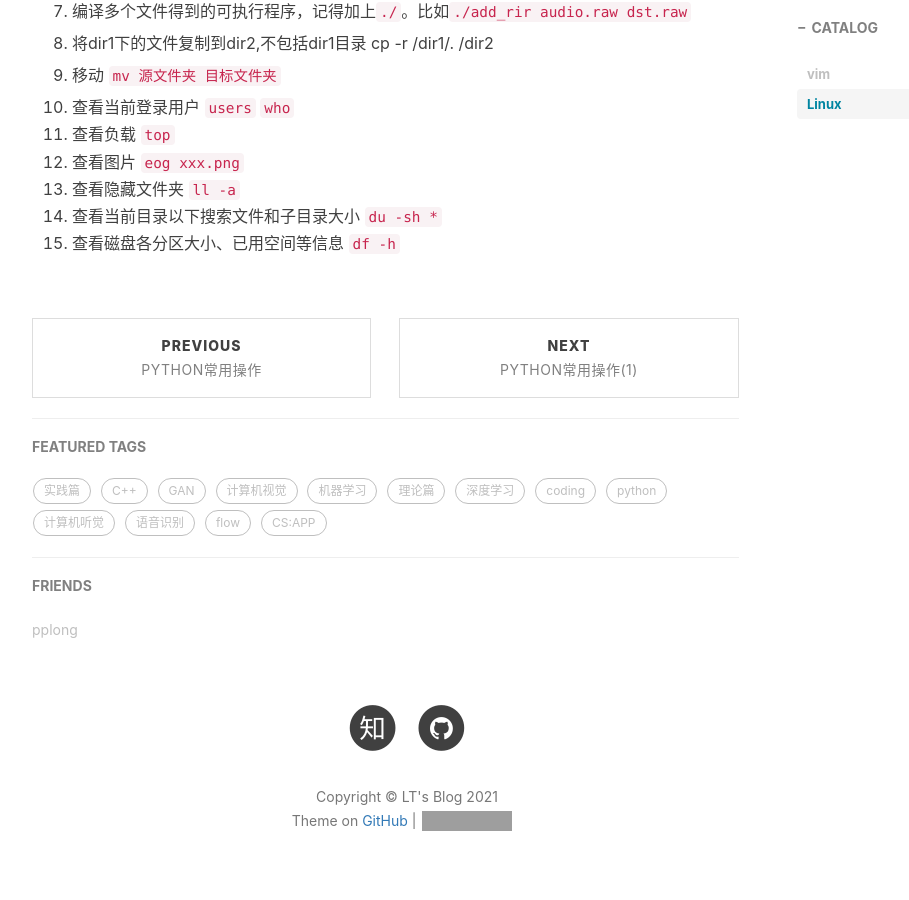
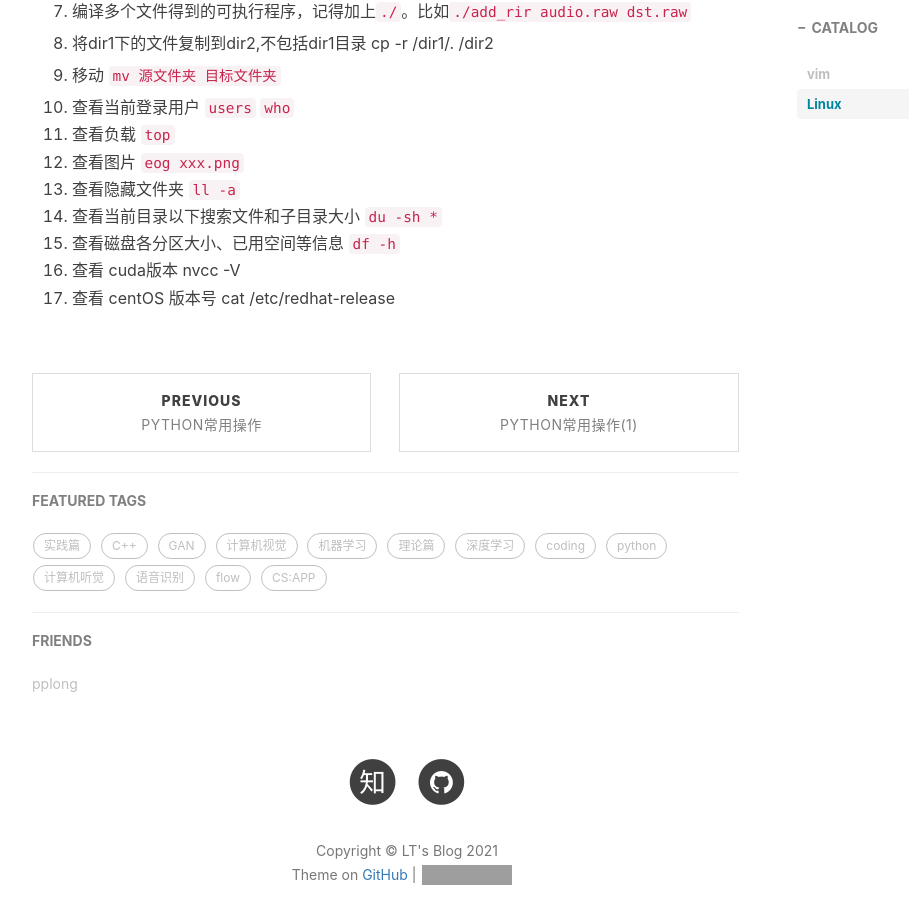
Before and after one commit to LeeeLiu/leeeliu.github.io, a Jekyll site: the page built from _posts/2019-09-15-linux常用操作.md, in a window 1280 px wide and 900 px high, scrolled down 1091 px. Shown: the whole window, without its empty margins (233-1142 px from the left). Built offline with Jekyll 4.4.1, drawn with Linux system fonts in a browser that asks for light colours; nearby versions of some CDN libraries; comment, search, counter and statistics services are not loaded; grey boxes are pictures that could not be loaded.

Commit message:
Update 2019-09-15-linux常用操作.md

```diff
--- a/_posts/2019-09-15-linux常用操作.md
+++ b/_posts/2019-09-15-linux常用操作.md
@@ -57,3 +57,7 @@ cp -r   /dir1/.   /dir2
 `du -sh *`
 14. 查看磁盘各分区大小、已用空间等信息
 `df -h`
+15. 查看 cuda版本
+nvcc -V
+16. 查看 centOS 版本号
+cat /etc/redhat-release
```
